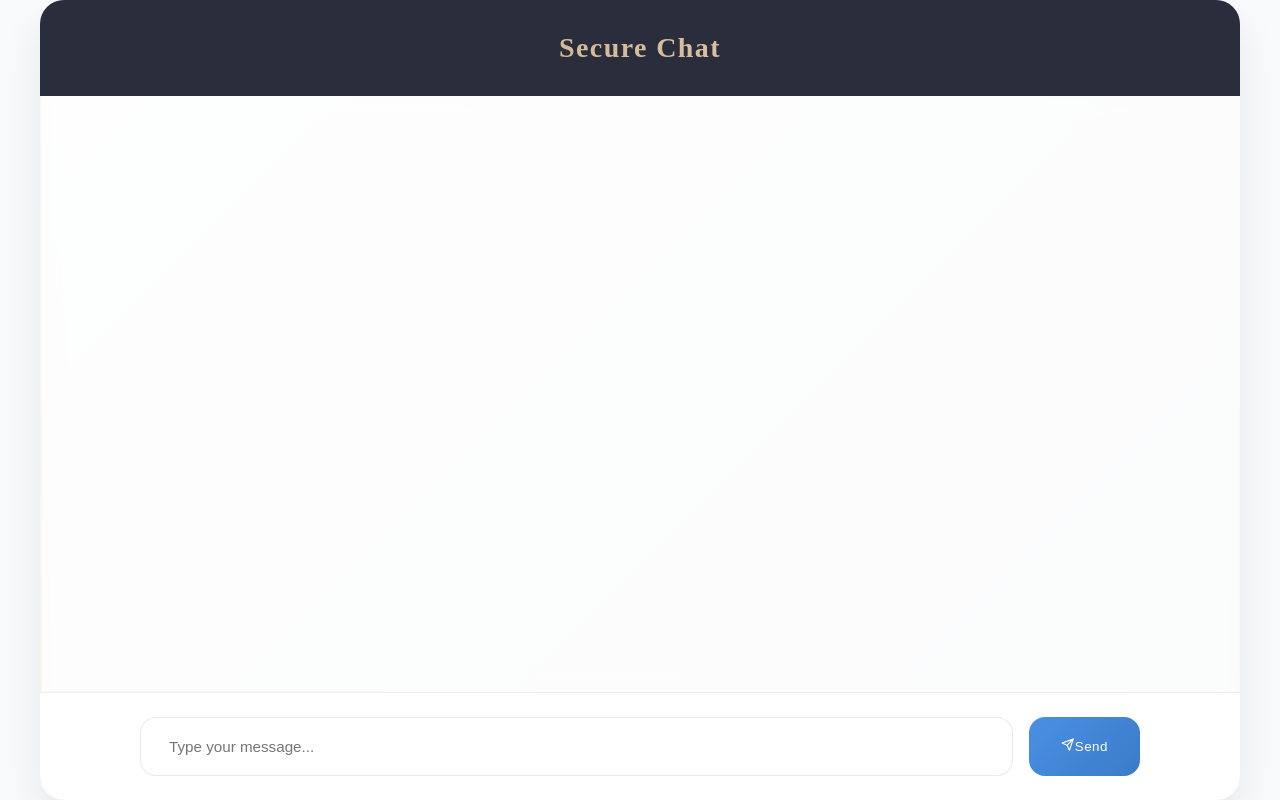
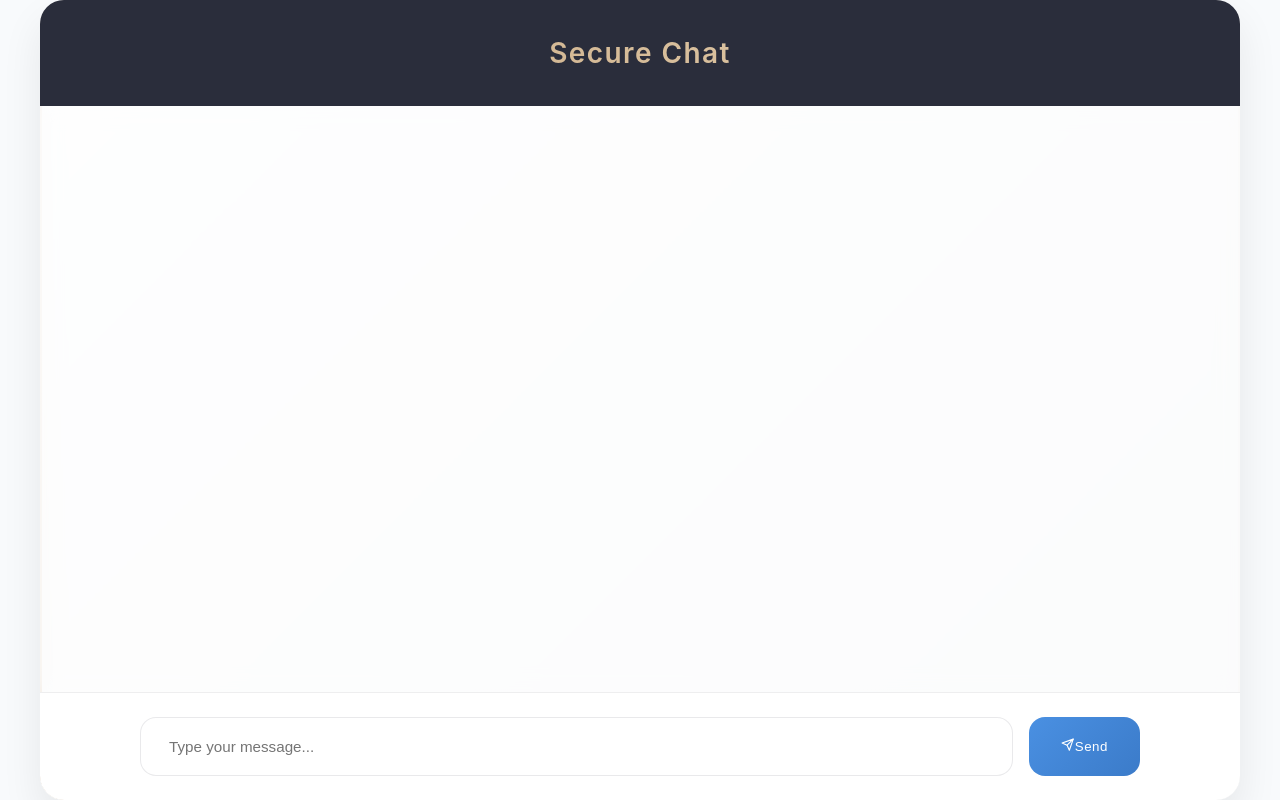
Before and after one commit to SaraLaouini1/chatbot, a React (Vite) app: page / in a window 1280 px wide. Built offline with nearby package versions, Linux system fonts and the light colour scheme.

Commit message:
index.css

```diff
--- a/src/index.css
+++ b/src/index.css
@@ -18,6 +18,14 @@
   --text-secondary: #888888;
   --background-gradient: linear-gradient(135deg, #F8F9FA 0%, #E9ECEF 100%);
   --shadow-elevated: 0 20px 40px rgba(0, 0, 0, 0.08);
+  font-family: 'Inter', system-ui, Avenir, Helvetica, Arial, sans-serif;
+  line-height: 1.5;
+  font-weight: 400;
+  color-scheme: light;
+  font-synthesis: none;
+  text-rendering: optimizeLegibility;
+  -webkit-font-smoothing: antialiased;
+  -moz-osx-font-smoothing: grayscale;
 }
 
 
```
